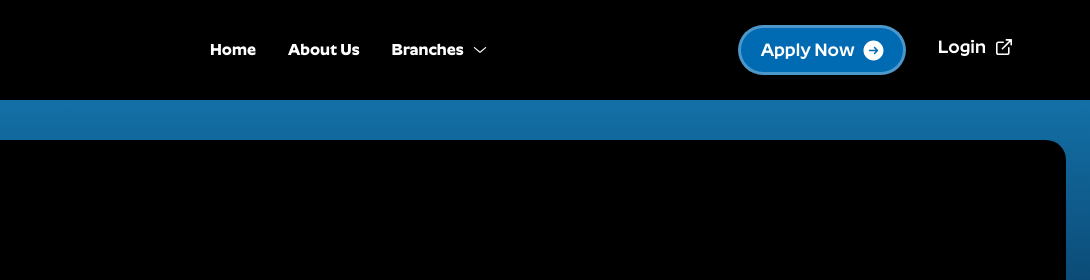
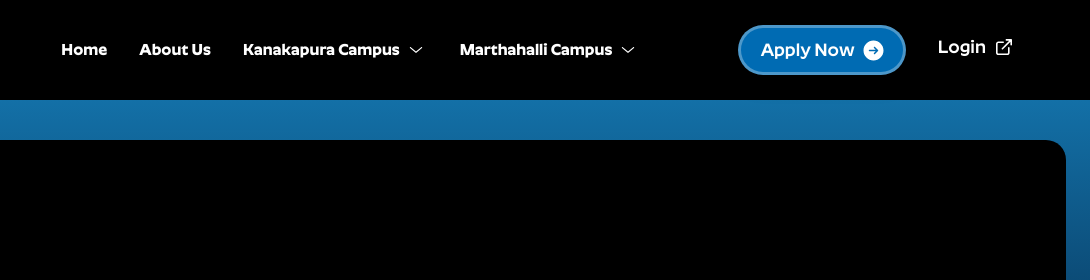
Before and after one commit to sanatankc/insights-academy, an Astro site: page / in a window 1280 px wide. Shown: the top 280 px of the page, 190-1280 px from the left. Built offline with nearby package versions, Linux system fonts and the light colour scheme; Astro itself is replaced by a stand-in of ours.

Commit message:
Added campus items in navigation

```diff
--- a/src/components/TopNavigationBar.astro
+++ b/src/components/TopNavigationBar.astro
@@ -22,15 +22,53 @@ const menu: Array<Menu> = [
     link: '/about-us',
   },
   {
-    title: 'Branches',
+    title: 'Kanakapura Campus',
     submenu: [
       {
-        title: 'Kanakapura Road (ICSE)',
-        link: '/insight-kanakapura'
+        title: 'Principal’s Note',
+        link: '/insight-kanakapura#principl-note'
       },
       {
-        title: 'Marathahalli (CBSE)',
-        link: '/insight-marathahalli'
+        title: 'Academics',
+        link: '/insight-kanakapura#academics'
+      },
+      {
+        title: 'Facilities',
+        link: '/insight-kanakapura#facilities'
+      },
+      {
+        title: 'Our Achievements',
+        link: '/insight-kanakapura#achievements'
+      },
+      {
+        title: 'Contact Us',
+        link: '/insight-kanakapura#contact-us'
+      },
+
+    ]
+  },
+  {
+    title: 'Marthahalli Campus',
+    submenu: [
+      {
+        title: 'Principal’s Note',
+        link: '/insight-marathahalli#principl-note'
+      },
+      {
+        title: 'Academics',
+        link: '/insight-marathahalli#academics'
+      },
+      {
+        title: 'Facilities',
+        link: '/insight-marathahalli#facilities'
+      },
+      {
+        title: 'Our Achievements',
+        link: '/insight-marathahalli#achievements'
+      },
+      {
+        title: 'Contact Us',
+        link: '/insight-marathahalli#contact-us'
       },
 
     ]
--- a/src/pages/insight-[campusName].astro
+++ b/src/pages/insight-[campusName].astro
@@ -77,7 +77,7 @@ const rounded = [
 />
 
 <!-- section  -->
-<div class="flex p-xl justify-center gap-l flex-col">
+<div class="flex p-xl justify-center gap-l flex-col scroll-mt-24" id="principl-note">
   <Heading first="Principal’s" second={"Note"} subtitle="A GUIDING MESSAGE FROM OUR LEADER" />
   <div class="flex items-center justify-center gap-l max-sm:flex-col">
     <img src={
@@ -150,7 +150,7 @@ const rounded = [
   }
 </div>
 <!-- section  -->
-<div id="life-at-insight" class="px-xl flex flex-col justify-center gap-l scroll-m-14 max-sm:p-m">
+<div id="life-at-insight" class="px-xl flex flex-col justify-center gap-l scroll-mb-14 max-sm:p-m">
   <div class="flex flex-col gap-l px-xl">
     <Heading first="Life at" second={"Insight"} subtitle="Join Our Commitment to All Learners">
     </Heading>
@@ -192,7 +192,7 @@ const rounded = [
         </defs>
       </svg>
     </div>
-    <div class="flex items-center   gap-r overflow-auto max-sm:flex-col max-w-[1600px]">
+    <div class="flex items-center   gap-r overflow-auto max-sm:flex-col max-w-[1600px]" id="facilities">
       {
         facilities?.map(item => {
             return  <div class={`flex flex-col max-w-[400px] w-full border-t-0 flex-shrink-0`}
```
